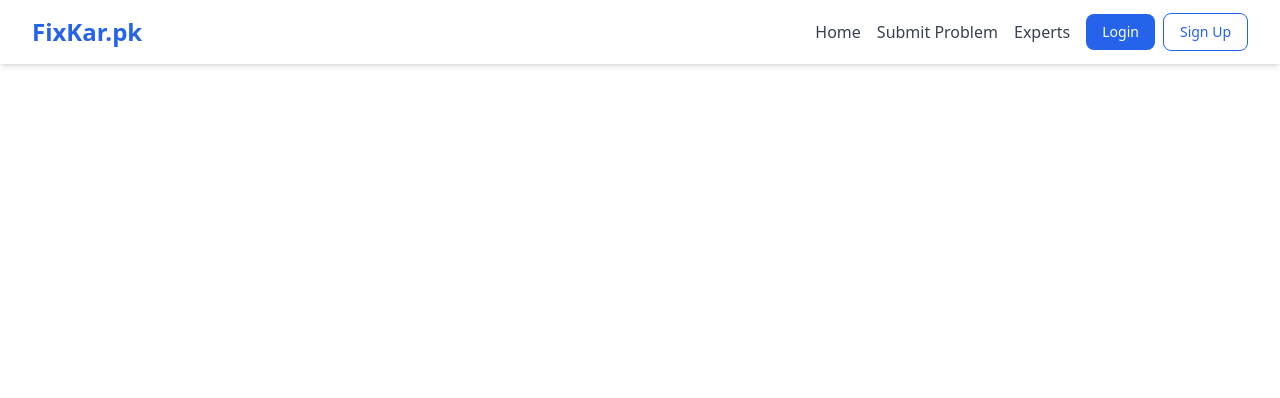
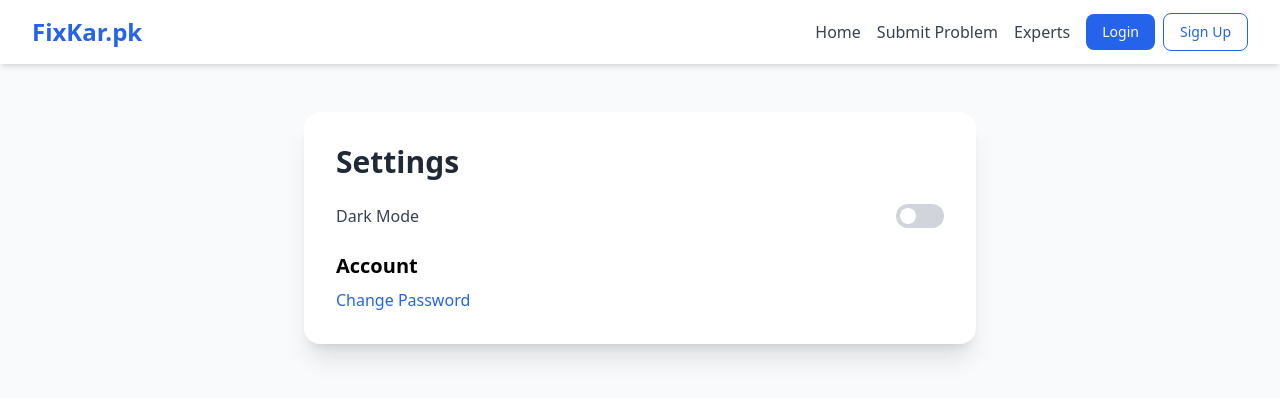
Before and after one commit to 1ststudent/Fixkar.pk, a React (Vite) app: page /settings in a window 1280 px wide. Shown: the top 398 px of the page. Built offline with nearby package versions, Linux system fonts and the light colour scheme; no server answers.

Commit message:
added profile, settings and theme toggle in dropdown

```diff
--- a/src/App.jsx
+++ b/src/App.jsx
@@ -19,7 +19,8 @@ import ExpertRoute from './components/ExpertRoute';
 import AvailableProblems from './pages/expert/AvailableProblems';
 import SubmitQuote from './pages/expert/SubmitQuote';
 import ProblemQuotes from './pages/user/ProblemQuotes';
-
+import Profile from './pages/Profile';
+import Settings from './pages/Settings';
 
 function App() {
   return (
@@ -39,7 +40,8 @@ function App() {
   </ExpertRoute>
 } />
 <Route path="/my-submissions/:problemId/quotes" element={<ProblemQuotes />} />
-
+          <Route path="/profile" element={<Profile />} />
+          <Route path="/settings" element={<Settings />} />
           <Route path="/" element={<Home />} />
           <Route path="/submit" element={<SubmitProblem />} />
           <Route path="/experts" element={<Experts />} />
--- a/src/components/Navbar.jsx
+++ b/src/components/Navbar.jsx
@@ -55,27 +55,64 @@ export default function Navbar() {
                 </button>
 
                 {dropdownOpen && (
-                  <div className="absolute right-0 mt-2 w-48 bg-white rounded-lg shadow-lg py-2 z-50 border">
+                  <div className="absolute right-0 mt-2 w-56 bg-white rounded-lg shadow-lg py-2 z-50 border">
+                    {/* Profile Link */}
+                    <Link
+                      to="/profile"
+                      className="block px-4 py-2 text-gray-800 hover:bg-gray-100"
+                      onClick={() => setDropdownOpen(false)}
+                    >
+                      👤 My Profile
+                    </Link>
+
+                    {/* Settings Link */}
+                    <Link
+                      to="/settings"
+                      className="block px-4 py-2 text-gray-800 hover:bg-gray-100"
+                      onClick={() => setDropdownOpen(false)}
+                    >
+                      ⚙️ Settings
+                    </Link>
+
+                    {/* My Submissions */}
                     <Link
                       to="/my-submissions"
                       className="block px-4 py-2 text-gray-800 hover:bg-gray-100"
                       onClick={() => setDropdownOpen(false)}
                     >
-                      My Submissions
+                      📋 My Submissions
                     </Link>
 
+                    {/* Expert link (if expert) */}
                     {isExpert && (
                       <Link
                         to="/expert/problems"
                         className="block px-4 py-2 text-gray-800 hover:bg-gray-100"
                         onClick={() => setDropdownOpen(false)}
                       >
-                        Available Problems
+                        🔧 Available Problems
                       </Link>
                     )}
 
                     <hr className="my-1" />
 
+                    {/* Dark Theme Toggle (inside dropdown) */}
+                    <div className="px-4 py-2 flex items-center justify-between">
+                      <span className="text-gray-800">🌙 Dark Theme</span>
+                      <button
+                        onClick={() => {
+                          // Toggle theme logic - you can implement later
+                          alert('Dark theme toggle - will be implemented soon');
+                        }}
+                        className="text-sm bg-gray-200 px-2 py-1 rounded"
+                      >
+                        Toggle
+                      </button>
+                    </div>
+
+                    <hr className="my-1" />
+
+                    {/* Logout */}
                     <button
                       onClick={() => {
                         setDropdownOpen(false);
@@ -83,7 +120,7 @@ export default function Navbar() {
                       }}
                       className="block w-full text-left px-4 py-2 text-red-600 hover:bg-gray-100"
                     >
-                      Logout
+                      🚪 Logout
                     </button>
                   </div>
                 )}
--- /dev/null
+++ b/src/pages/Profile.jsx
@@ -0,0 +1,34 @@
+import { useAuth } from '../context/AuthContext';
+import { motion } from 'framer-motion';
+
+export default function Profile() {
+  const { currentUser } = useAuth();
+
+  return (
+    <div className="min-h-screen bg-gray-50 py-12 px-4">
+      <div className="max-w-2xl mx-auto">
+        <motion.div
+          initial={{ opacity: 0, y: 20 }}
+          animate={{ opacity: 1, y: 0 }}
+          className="bg-white rounded-2xl shadow-xl p-8"
+        >
+          <h1 className="text-3xl font-bold text-gray-800 mb-6">My Profile</h1>
+          <div className="space-y-4">
+            <div>
+              <label className="block text-gray-600 text-sm">Email</label>
+              <p className="text-gray-800 font-medium">{currentUser?.email}</p>
+            </div>
+            <div>
+              <label className="block text-gray-600 text-sm">User ID</label>
+              <p className="text-gray-800 font-medium">{currentUser?.uid}</p>
+            </div>
+            {/* Yahan aap edit profile ka form add kar sakte ho */}
+            <button className="bg-blue-600 text-white px-4 py-2 rounded-lg hover:bg-blue-700">
+              Edit Profile
+            </button>
+          </div>
+        </motion.div>
+      </div>
+    </div>
+  );
+}
--- /dev/null
+++ b/src/pages/Settings.jsx
@@ -0,0 +1,53 @@
+import { useState } from 'react';
+import { motion } from 'framer-motion';
+
+export default function Settings() {
+  const [darkMode, setDarkMode] = useState(false);
+
+  const toggleDarkMode = () => {
+    setDarkMode(!darkMode);
+    // Yahan actual dark mode implementation ayegi
+    if (!darkMode) {
+      document.documentElement.classList.add('dark');
+    } else {
+      document.documentElement.classList.remove('dark');
+    }
+  };
+
+  return (
+    <div className="min-h-screen bg-gray-50 py-12 px-4">
+      <div className="max-w-2xl mx-auto">
+        <motion.div
+          initial={{ opacity: 0, y: 20 }}
+          animate={{ opacity: 1, y: 0 }}
+          className="bg-white rounded-2xl shadow-xl p-8"
+        >
+          <h1 className="text-3xl font-bold text-gray-800 mb-6">Settings</h1>
+
+          <div className="space-y-6">
+            <div className="flex items-center justify-between">
+              <span className="text-gray-700">Dark Mode</span>
+              <button
+                onClick={toggleDarkMode}
+                className={`w-12 h-6 rounded-full p-1 transition-colors ${
+                  darkMode ? 'bg-blue-600' : 'bg-gray-300'
+                }`}
+              >
+                <div
+                  className={`w-4 h-4 bg-white rounded-full transition-transform ${
+                    darkMode ? 'translate-x-6' : 'translate-x-0'
+                  }`}
+                />
+              </button>
+            </div>
+
+            <div>
+              <h2 className="text-xl font-semibold mb-2">Account</h2>
+              <button className="text-blue-600 hover:underline">Change Password</button>
+            </div>
+          </div>
+        </motion.div>
+      </div>
+    </div>
+  );
+}
```
